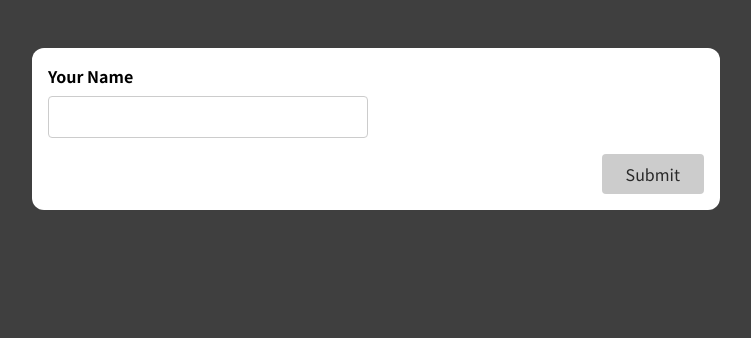
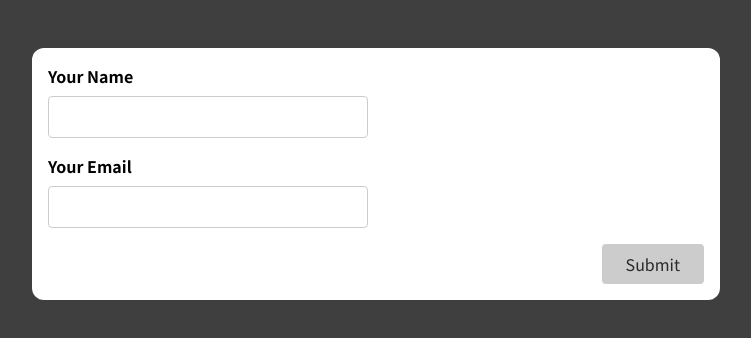
Before and after one commit to jieunheo/react, a React (Create React App) app in the folder 08-form-project/: page / in a window 1280 px wide. Shown: the top 338 px of the page, without its empty margins (264-1015 px from the left). Built offline with nearby package versions, Linux system fonts and the light colour scheme.

Commit message:
email input 추가

```diff
--- a/08-form-project/src/components/SimpleInput.js
+++ b/08-form-project/src/components/SimpleInput.js
@@ -4,11 +4,17 @@ const SimpleInput = (props) => {
   const [enteredName, setEnteredName] = useState('');
   const [enteredNameTouched, setEnteredNameTouched] = useState(false); // 입력시도
 
+  const [enteredEmail, setEnteredEmail] = useState('');
+  const [enteredEmailTouched, setEnteredEmailTouched] = useState(false); // 입력시도
+
   const enteredNameIsValid = enteredName.trim() !== ''; // 이름 유효 여부
-  const nameInputIsInvalid = !enteredNameIsValid && enteredNameTouched;
+  const enteredNameIsInvalid = !enteredNameIsValid && enteredNameTouched;
+
+  const enteredEmailIsValid = enteredEmail.includes('@'); // 이메일 유효 여부
+  const enteredEmailIsInvalid = !enteredEmailIsValid && enteredEmailTouched;
 
   let formIsValid = false; // 폼 유효 여부
-  if(enteredNameIsValid) {
+  if(enteredNameIsValid && enteredEmailIsValid) {
     formIsValid = true;
   }
 
@@ -20,12 +26,18 @@ const SimpleInput = (props) => {
     setEnteredNameTouched(true);
   }
 
+  const emailInputChangeHandler = event => {
+    setEnteredEmail(event.target.value);
+  }
+
+  const emailInputBlurHandler = event => {
+    setEnteredEmailTouched(true);
+  }
+
   const formSubmissionHandler = event => {
     event.preventDefault();
 
-    setEnteredNameTouched(true);
-
-    if(!enteredNameIsValid) {
+    if(!enteredNameIsValid || !enteredEmailIsValid) {
       return;
     }
 
@@ -33,9 +45,13 @@ const SimpleInput = (props) => {
 
     setEnteredName('');
     setEnteredNameTouched(false); // 폼 제출 후 touched 초기화
+
+    setEnteredEmail('');
+    setEnteredEmailTouched(false); // 폼 제출 후 touched 초기화
   };
 
-  const nameInputClasses = nameInputIsInvalid ? 'form-control invalid' : 'form-control'
+  const nameInputClasses = enteredNameIsInvalid ? 'form-control invalid' : 'form-control'
+  const emailInputClasses = enteredEmailIsInvalid ? 'form-control invalid' : 'form-control'
 
   return (
     <form onSubmit={formSubmissionHandler}>
@@ -48,8 +64,19 @@ const SimpleInput = (props) => {
           onChange={nameInputChangeHandler}
           onBlur={nameInputBlurHandler}
         />
+        {enteredNameIsInvalid && <p className='error-text'>Name must not be empty.</p>}
       </div>
-      {nameInputIsInvalid && <p className='error-text'>Name must not be empty.</p>}
+      <div className={emailInputClasses}>
+        <label htmlFor='email'>Your Email</label>
+        <input
+          value={enteredEmail}
+          type='email'
+          id='email'
+          onChange={emailInputChangeHandler}
+          onBlur={emailInputBlurHandler}
+        />
+        {enteredEmailIsInvalid && <p className='error-text'>Please enter a valid email.</p>}
+      </div>
       <div className="form-actions">
         <button disabled={!formIsValid}>Submit</button>
       </div>
```
